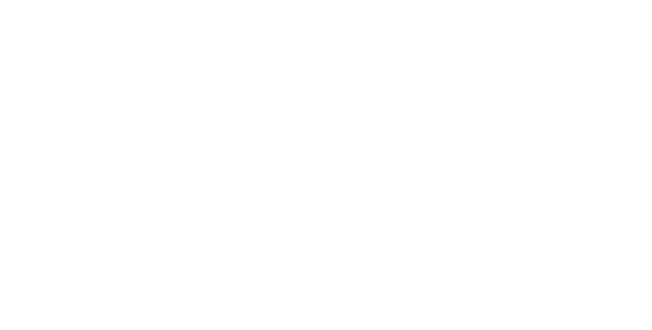
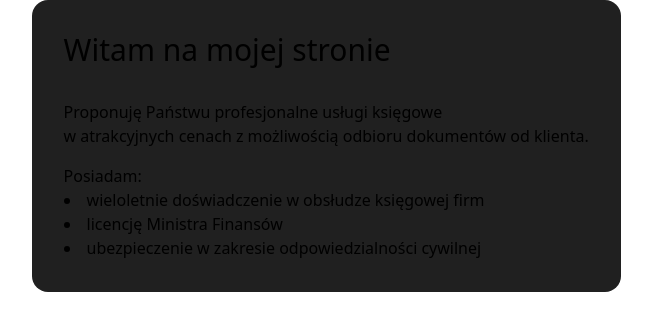
Before and after one commit to Mnigos/biuro-makowska-old, a Nuxt app: page / in a window 1280 px wide. Shown: the top 330 px of the page, without its empty margins (588-1240 px from the left). Built offline with nearby package versions, Linux system fonts and the light colour scheme.

Commit message:
feat(the-card): create component

```diff
--- /dev/null
+++ b/components/TheCard.vue
@@ -0,0 +1,27 @@
+<script setup lang="ts">
+import { defineProps } from 'vue'
+
+const props = defineProps({
+  title: {
+    type: String,
+    required: true,
+  },
+  content: {
+    type: String,
+    default: '',
+  },
+})
+</script>
+
+<template>
+  <section class="bg-primary p-8 rounded-2xl flex flex-col gap-8">
+    <header>
+      <h1 class="text-3xl">{{ title }}</h1>
+    </header>
+
+    <main>
+      <!--eslint-disable-next-line vue/no-v-html-->
+      <div class="flex flex-col gap-4" v-html="content" />
+    </main>
+  </section>
+</template>
--- a/pages/index.vue
+++ b/pages/index.vue
@@ -1,3 +1,18 @@
+<script setup lang="ts">
+const cardContent = `
+<p>
+  Proponuję Państwu profesjonalne usługi księgowe<br />
+  w atrakcyjnych cenach z możliwością odbioru dokumentów od klienta.
+</p>
+
+<ul class="list-inside list-disc">
+  <p>Posiadam:</p>
+  <li>wieloletnie doświadczenie w obsłudze księgowej firm</li>
+  <li>licencję Ministra Finansów</li>
+  <li>ubezpieczenie w zakresie odpowiedzialności cywilnej</li>
+</ul>`
+</script>
+
 <template>
   <div class="flex justify-evenly w-full">
     <header>
@@ -10,20 +25,6 @@
       <img src="/logo.png" alt="Logo Biuro Makowska" />
     </header>
 
-    <main class="text-white flex flex-col justify-center gap-5 text-lg">
-      <h1 class="text-3xl">Witam na mojej stronie</h1>
-
-      <p>
-        Proponuję Państwu profesjonalne usługi księgowe<br />
-        w atrakcyjnych cenach z możliwością odbioru dokumentów od klienta.
-      </p>
-
-      <ul class="list-inside list-disc">
-        <p>Posiadam:</p>
-        <li>wieloletnie doświadczenie w obsłudze księgowej firm</li>
-        <li>licencję Ministra Finansów</li>
-        <li>ubezpieczenie w zakresie odpowiedzialności cywilnej</li>
-      </ul>
-    </main>
+    <the-card title="Witam na mojej stronie" :content="cardContent" />
   </div>
 </template>
```
